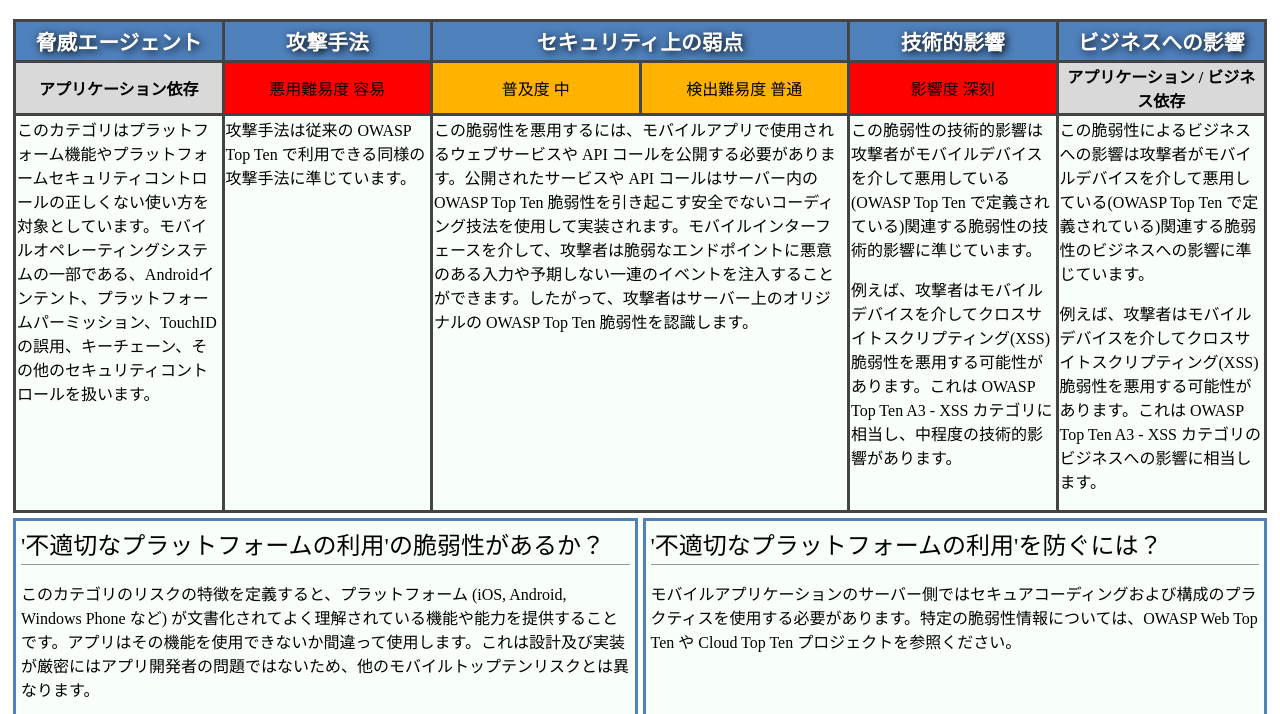
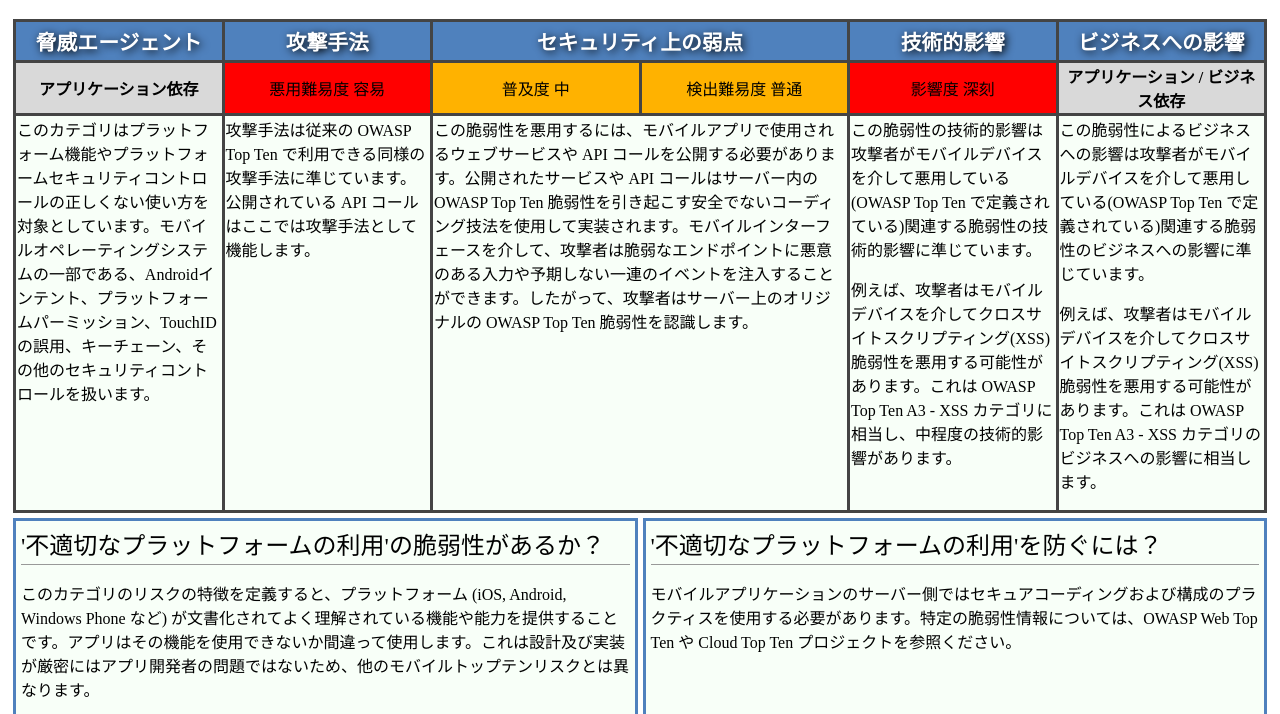
Before and after one commit to coky-t/owasp-mobile-top10-ja, a plain HTML site: page docs/Mobile_Top_10_2016-M1-Improper_Platform_Usage.html in a window 1280 px wide. Shown: the part 70-784 px from the top of the page. Drawn offline with Linux system fonts and the light colour scheme.

Commit message:
add to attack vector

```diff
--- a/docs/Mobile_Top_10_2016-M1-Improper_Platform_Usage.html
+++ b/docs/Mobile_Top_10_2016-M1-Improper_Platform_Usage.html
@@ -33,7 +33,7 @@
 <tr valign="top">
   <td style="text-align: left; border: 3px solid #444444;">このカテゴリはプラットフォーム機能やプラットフォームセキュリティコントロールの正しくない使い方を対象としています。モバイルオペレーティングシステムの一部である、Androidインテント、プラットフォームパーミッション、TouchIDの誤用、キーチェーン、その他のセキュリティコントロールを扱います。
 </td>
-     <td style="text-align: left; border: 3px solid #444444;">攻撃手法は従来の OWASP Top Ten で利用できる同様の攻撃手法に準じています。
+     <td style="text-align: left; border: 3px solid #444444;">攻撃手法は従来の OWASP Top Ten で利用できる同様の攻撃手法に準じています。公開されている API コールはここでは攻撃手法として機能します。
 </td>
      <td colspan="2" style="text-align: left; border: 3px solid #444444;">この脆弱性を悪用するには、モバイルアプリで使用されるウェブサービスや API コールを公開する必要があります。公開されたサービスや API コールはサーバー内の OWASP Top Ten 脆弱性を引き起こす安全でないコーディング技法を使用して実装されます。モバイルインターフェースを介して、攻撃者は脆弱なエンドポイントに悪意のある入力や予期しない一連のイベントを注入することができます。したがって、攻撃者はサーバー上のオリジナルの OWASP Top Ten 脆弱性を認識します。
 </td>
```
